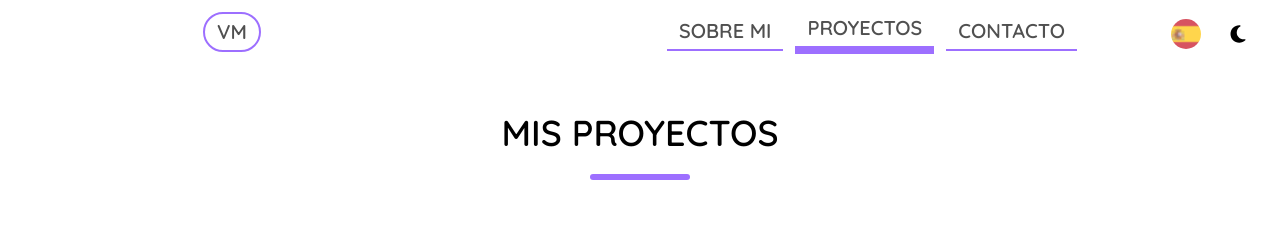
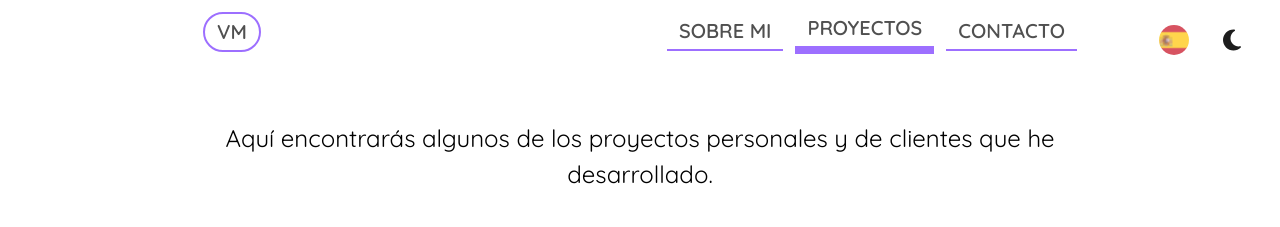
Before and after one commit to upon-X/portfolio-r, a React (Vite) app: page /projects in a window 1280 px wide. Shown: the top 227 px of the page. Built offline with nearby package versions, Linux system fonts and the light colour scheme.

Commit message:
forgot what this commit was used for

```diff
--- a/src/components/btnsContainer/btnChangeTheme.tsx
+++ b/src/components/btnsContainer/btnChangeTheme.tsx
@@ -10,8 +10,15 @@ export const BtnChangeTheme: React.FC = () => {
   };
 
   return (
-    <button onClick={handleThemeToggle} className="text-xl">
-      {theme === "light" ? <FaMoon /> : <FaSun className="text-white" />}
+    <button
+      onClick={handleThemeToggle}
+      className={`text-2xl rounded-full p-1 group`}
+    >
+      {theme === "light" ? (
+        <FaMoon className="text-darkTheme group-hover:text-purple" />
+      ) : (
+        <FaSun className="text-white group-hover:text-purple" />
+      )}
     </button>
   );
 };
--- a/src/components/btnsContainer/index.tsx
+++ b/src/components/btnsContainer/index.tsx
@@ -3,7 +3,7 @@ import { BtnChangeTheme } from "./btnChangeTheme";
 
 export const BtnsContainer = () => {
   return (
-    <div className="flex gap-8 fixed top-6 right-8">
+    <div className="flex items-center justify-center gap-8 fixed top-6 right-8">
       <BtnChangeLanguage />
       <BtnChangeTheme />
     </div>
--- a/src/pages/AboutMe.tsx
+++ b/src/pages/AboutMe.tsx
@@ -15,17 +15,17 @@ export default function AboutMe() {
   });
   return (
     <section
-      className={`flex flex-col gap-10 items-center py-10
+      className={`flex flex-col gap-10 items-center py-14
     ${theme === "light" ? "" : "bg-darkTheme text-white"}
     `}
     >
-      <h3
+      {/* <h3
         data-aos="fade-down"
         className="flex flex-col gap-3 items-center uppercase text-4xl font-semibold"
       >
         {content?.aboutMe[language].title}
         <span className="w-[100px] border-b-[6px] rounded-full border-purple text-transparent"></span>
-      </h3>
+      </h3> */}
       <h4 data-aos="fade-down" className="text-center text-2xl">
         {content?.aboutMe[language].subtitle}
       </h4>
--- a/src/pages/Contact.tsx
+++ b/src/pages/Contact.tsx
@@ -16,13 +16,13 @@ export default function Contact() {
     ${theme === "light" ? "" : "bg-darkTheme text-white"}
     `}
     >
-      <h3
+      {/* <h3
         data-aos="fade-down"
         className="flex flex-col gap-3 items-center uppercase text-4xl font-semibold"
       >
         {content?.contact[language].title}
         <span className="w-[100px] border-b-[6px] rounded-full border-purple text-transparent"></span>
-      </h3>
+      </h3> */}
       <h4 data-aos="fade-down" className="text-center text-2xl">
         {content?.contact[language].subtitle}
       </h4>
--- a/src/pages/Projects.tsx
+++ b/src/pages/Projects.tsx
@@ -14,17 +14,17 @@ export default function Projects() {
   });
   return (
     <section
-      className={`flex flex-col gap-10 items-center py-10
+      className={`flex flex-col gap-10 items-center py-14
     ${theme === "light" ? "" : "bg-darkTheme text-white"}
     `}
     >
-      <h3
+      {/* <h3
         data-aos="fade-down"
         className="flex flex-col gap-3 items-center uppercase text-4xl font-semibold"
       >
         {content?.projects[language].title}
         <span className="w-[100px] border-b-[6px] rounded-full border-purple text-transparent"></span>
-      </h3>
+      </h3> */}
       <h4 data-aos="fade-down" className="text-center text-2xl">
         {content?.projects[language].subtitle}
       </h4>
```
